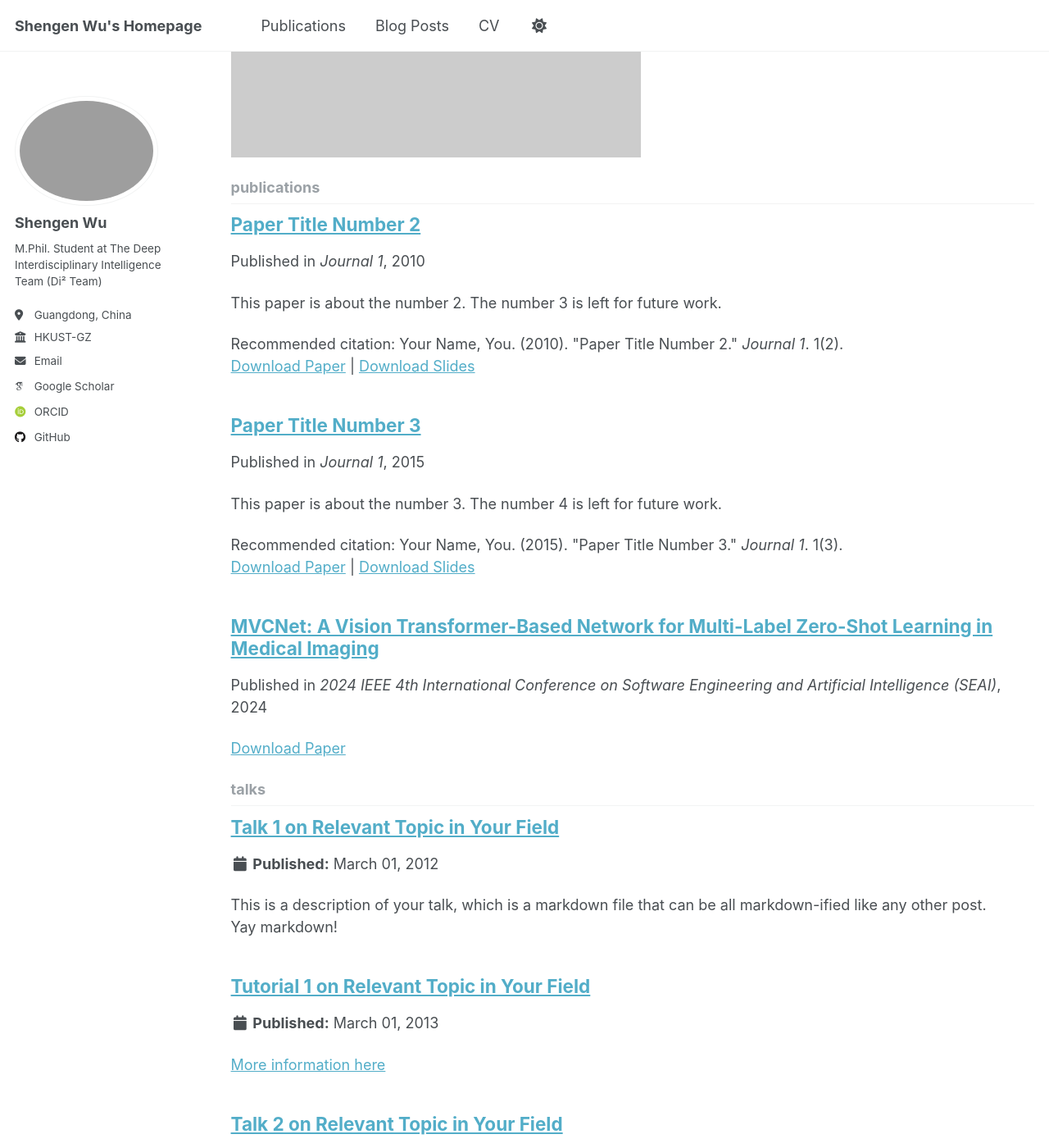
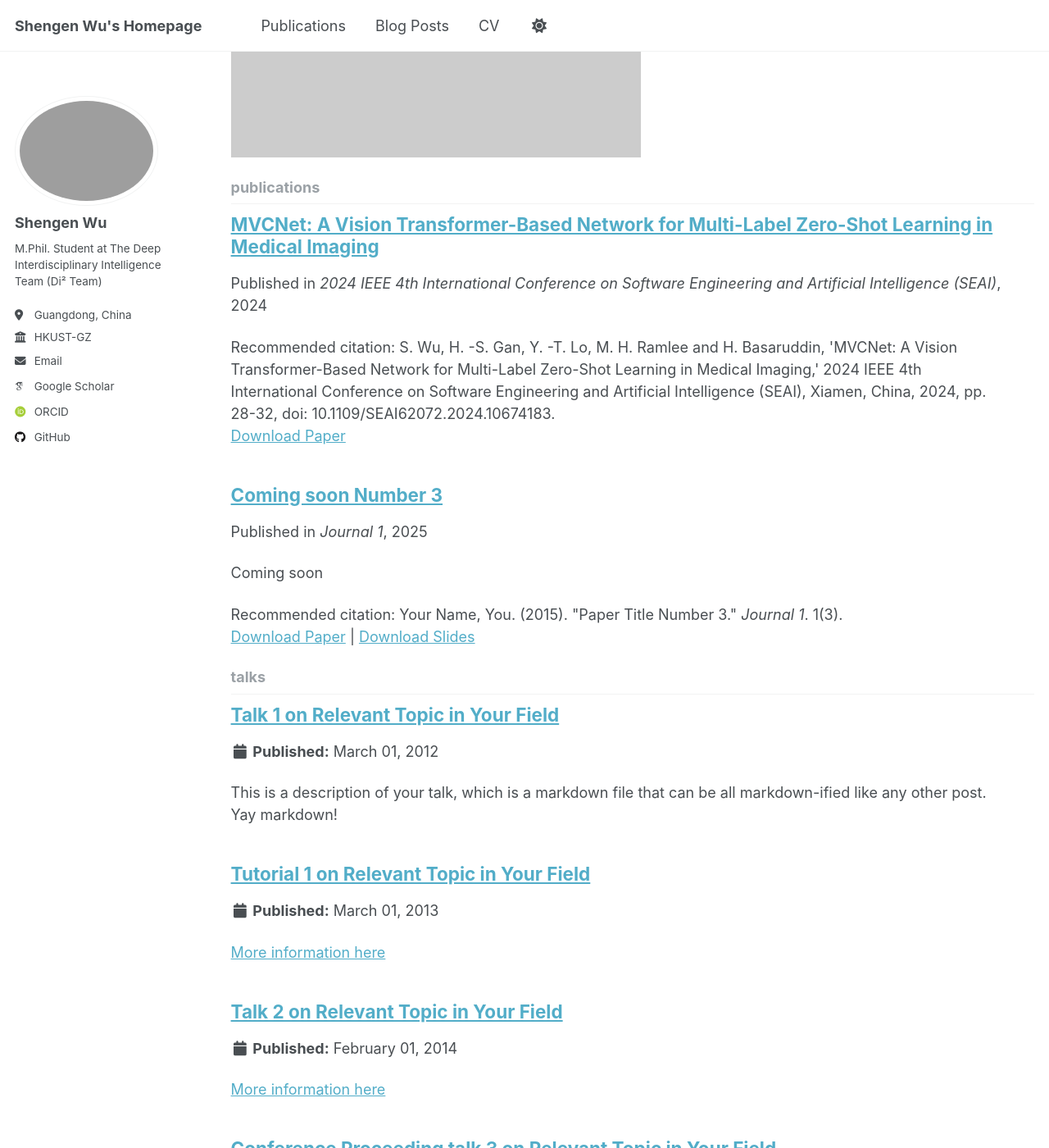
Before and after one commit to ShengenWu/shengenwu.github.io, a Jekyll site: the page built from _pages/collection-archive.html, in a window 1280 px wide and 1400 px high, scrolled down 893 px. Shown: the whole window at 82% size. Built offline with Jekyll 4.4.1, drawn with Linux system fonts in a browser that asks for light colours; some web fonts are replaced.

Commit message:
update pub

```diff
--- a/_publications/2010-10-01-paper-title-number-2.md
+++ /dev/null
@@ -1,14 +0,0 @@
----
-title: "Paper Title Number 2"
-collection: publications
-category: manuscripts
-permalink: /publication/2010-10-01-paper-title-number-2
-excerpt: 'This paper is about the number 2. The number 3 is left for future work.'
-date: 2010-10-01
-venue: 'Journal 1'
-slidesurl: 'http://academicpages.github.io/files/slides2.pdf'
-paperurl: 'http://academicpages.github.io/files/paper2.pdf'
-citation: 'Your Name, You. (2010). &quot;Paper Title Number 2.&quot; <i>Journal 1</i>. 1(2).'
----
-
-The contents above will be part of a list of publications, if the user clicks the link for the publication than the contents of section will be rendered as a full page, allowing you to provide more information about the paper for the reader. When publications are displayed as a single page, the contents of the above "citation" field will automatically be included below this section in a smaller font.
--- a/_publications/2015-10-01-paper-title-number-3.md
+++ /dev/null
@@ -1,14 +0,0 @@
----
-title: "Paper Title Number 3"
-collection: publications
-category: manuscripts
-permalink: /publication/2015-10-01-paper-title-number-3
-excerpt: 'This paper is about the number 3. The number 4 is left for future work.'
-date: 2015-10-01
-venue: 'Journal 1'
-slidesurl: 'http://academicpages.github.io/files/slides3.pdf'
-paperurl: 'http://academicpages.github.io/files/paper3.pdf'
-citation: 'Your Name, You. (2015). &quot;Paper Title Number 3.&quot; <i>Journal 1</i>. 1(3).'
----
-
-The contents above will be part of a list of publications, if the user clicks the link for the publication than the contents of section will be rendered as a full page, allowing you to provide more information about the paper for the reader. When publications are displayed as a single page, the contents of the above "citation" field will automatically be included below this section in a smaller font.
--- /dev/null
+++ b/_publications/2025-10-01-coming-soon-3.md
@@ -0,0 +1,14 @@
+---
+title: "Coming soon Number 3"
+collection: publications
+category: manuscripts
+permalink: /publication/2015-10-01-coming-soon-3
+excerpt: 'Coming soon'
+date: 2025-10-01
+venue: 'Journal 1'
+slidesurl: 'http://academicpages.github.io/files/slides3.pdf'
+paperurl: 'http://academicpages.github.io/files/paper3.pdf'
+citation: 'Your Name, You. (2015). &quot;Paper Title Number 3.&quot; <i>Journal 1</i>. 1(3).'
+---
+
+Coming soon...
```
Also changed, not shown: _publications/2024-06-21-MVCNet.md (+1 -1 lines).
